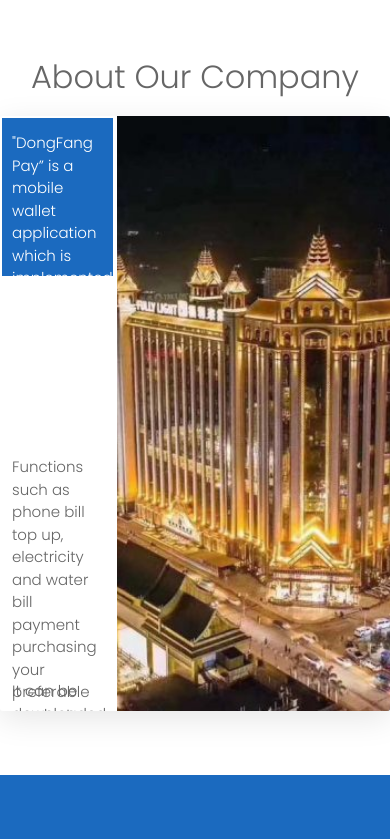
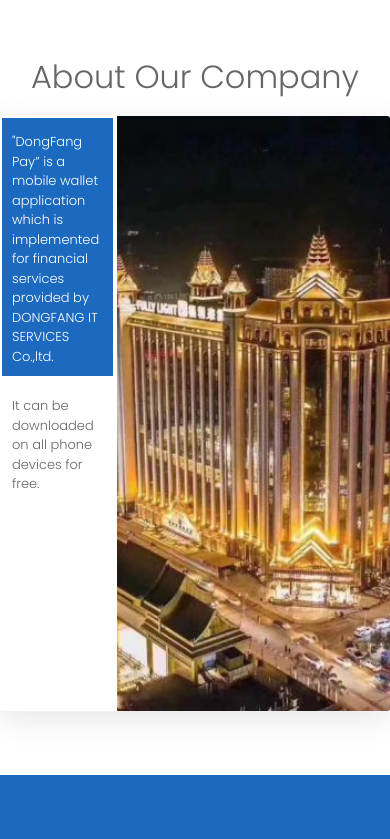
Before and after one commit to ayemyatmyatmon/DongFang, a plain HTML site: page index.html in a window 390 px wide. Shown: the part 670-1509 px from the top of the page. Drawn offline with nearby package versions, Linux system fonts and the light colour scheme; a web font is replaced by a local one.

Commit message:
first commit

```diff
--- a/css/aboutus.css
+++ b/css/aboutus.css
@@ -92,15 +92,17 @@
     .aboutus h2 {
       text-align: center;
     }
-    .aboutus li a:nth-of-type(1){
+    .aboutus li:nth-of-type(1){
         visibility: visible;
-        height:45vh !important;
-        font-size:15px;
+        height:50vh !important;
+        font-size:13px;
 
     }
     .aboutus li:nth-of-type(2){
       visibility: visible;
-      font-size:15px;
+      height:50vh !important;
+
+      font-size:13px;
 
   }
   .aboutus li:nth-of-type(3){
```
